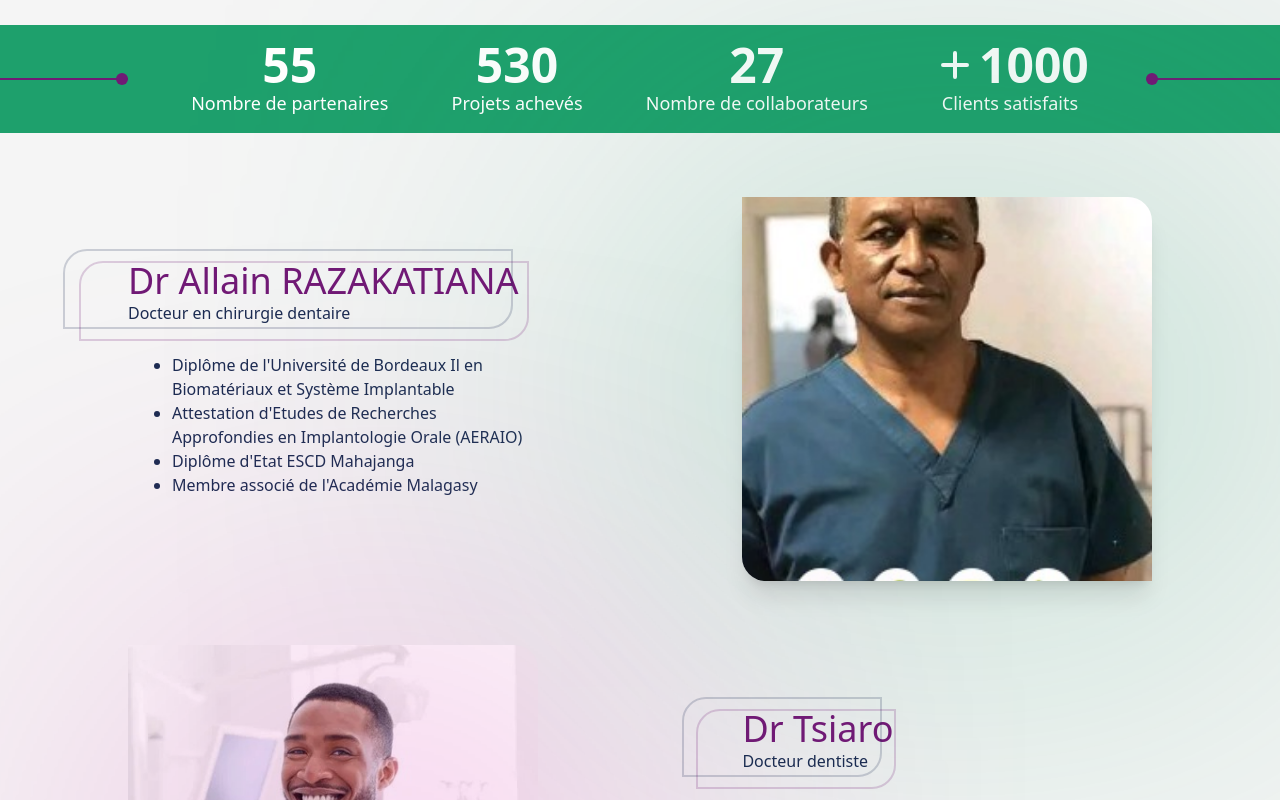
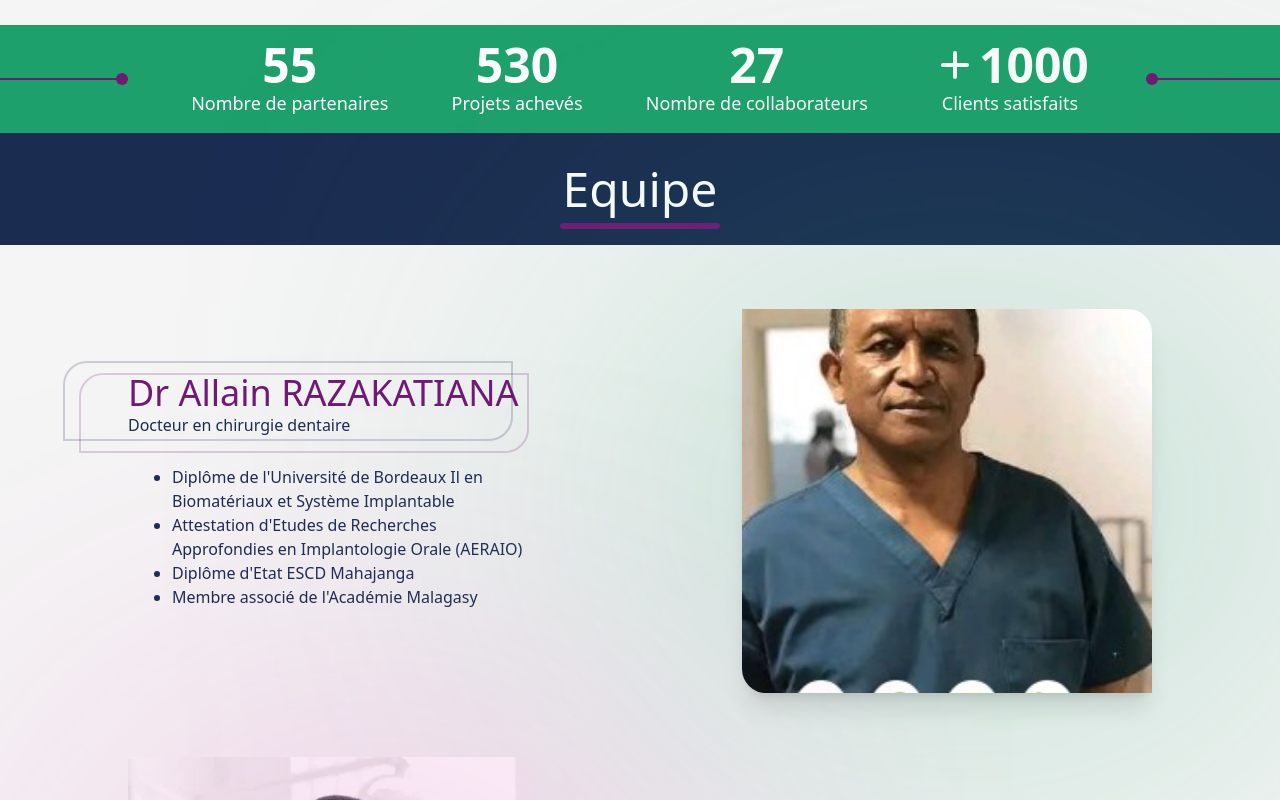
Before and after one commit to Njaka91/Cidro, a React (Vite) app: page / in a window 1280 px wide. Shown: the part 2000-2800 px from the top of the page. Built offline with nearby package versions, Linux system fonts and the light colour scheme.

Commit message:
ajout etiquet team

```diff
--- a/src/components/Team.jsx
+++ b/src/components/Team.jsx
@@ -17,7 +17,13 @@ const Team = () => {
   const TitleY = useTransform(scrollYProgress, [0, 0.22], [200, 0]);
 
   return (
-    <>
+    <div className="flex flex-col">
+      <div className="flex relative justify-center items-center bg-[#1B2C51] py-8">
+        <span className="text-white text-5xl font-medium">
+          Equipe
+        </span>
+        <span className="absolute h-[6px] w-40 bg-fuchsia-900 bottom-4  rounded-full left-1/2 transform -translate-x-1/2"/>
+      </div>
       <div className="flex flex-row relative justify-between  px-32">
         <div className="flex flex-col w-2/5 text-[#1B2C51] mt-32 z-10">
           <div className="absolute border-4 h-1/2 w-1/2 right-0 top-1/4 bg-[#1ea06c] opacity-50 blur-[200px] shadow-[0_0_30px_rgba(0,0,0,0.8)]" />
@@ -130,7 +136,7 @@ const Team = () => {
           </motion.div>
         </div>
       </div>
-    </>
+    </div>
   );
 };
 
```
